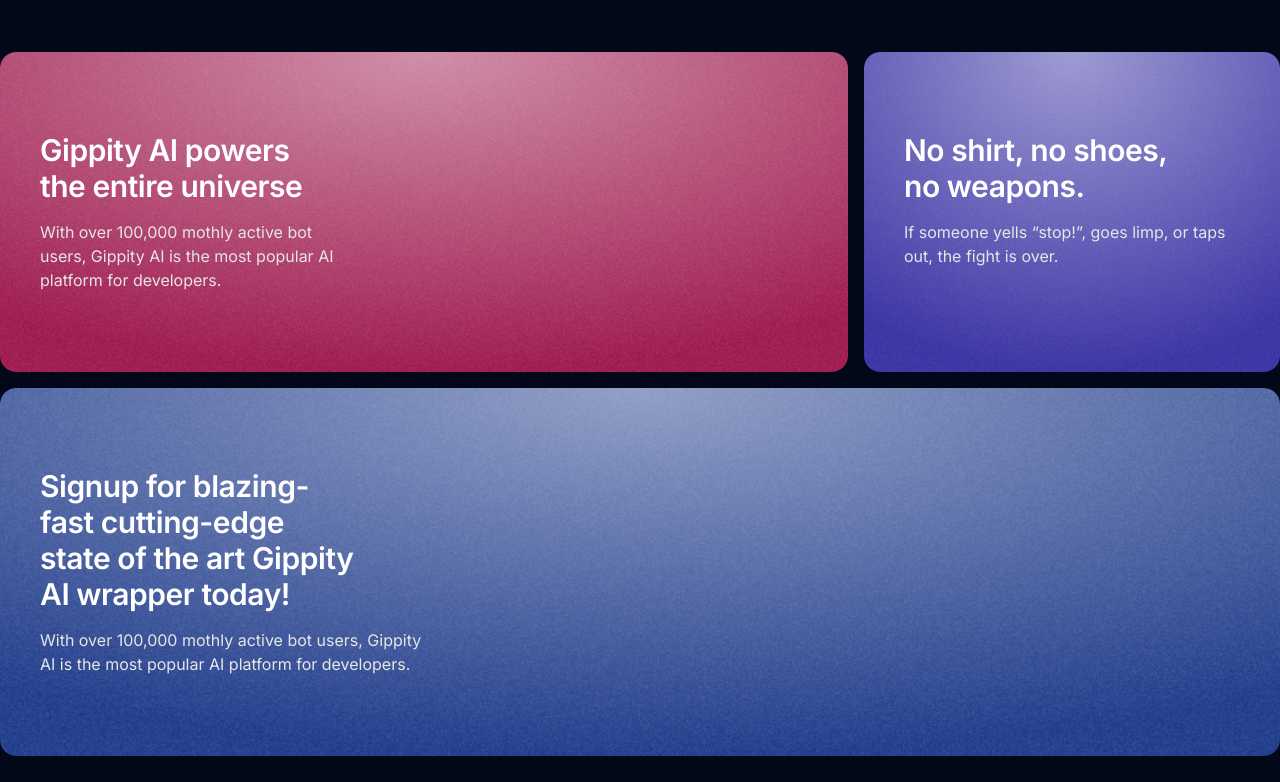
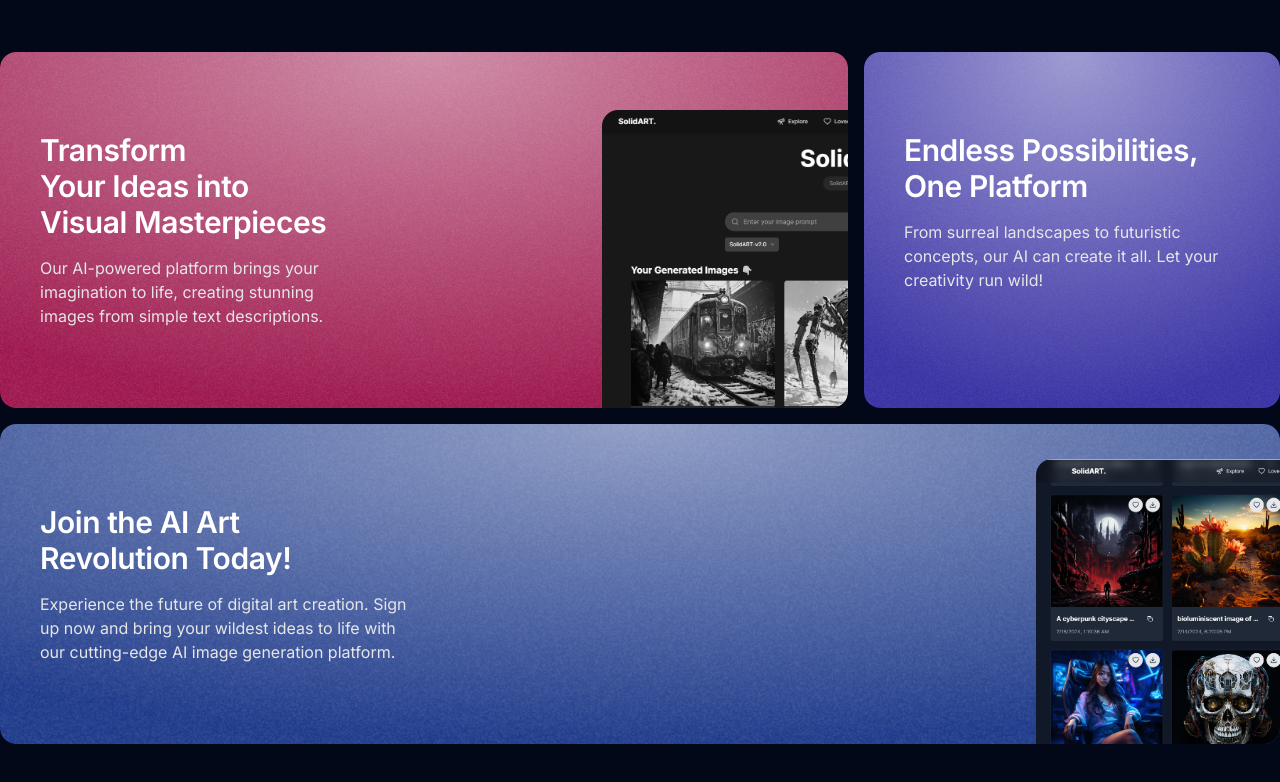
Before and after one commit to MrAlaminH/SolidART, a Next.js app: page / in a window 1280 px wide. Shown: the part 558-1340 px from the top of the page. Built offline with nearby package versions, Linux system fonts and the light colour scheme; no server answers.

Commit message:
newFeatAdded

```diff
--- a/components/Feature.tsx
+++ b/components/Feature.tsx
@@ -12,47 +12,48 @@ export function Feature() {
       >
         <div className="max-w-xs">
           <h2 className="text-left text-balance text-base md:text-xl lg:text-3xl font-semibold tracking-[-0.015em] text-white">
-            Gippity AI powers the entire universe
+            Transform Your Ideas into Visual Masterpieces
           </h2>
           <p className="mt-4 text-left  text-base/6 text-neutral-200">
-            With over 100,000 mothly active bot users, Gippity AI is the most
-            popular AI platform for developers.
+            Our AI-powered platform brings your imagination to life, creating
+            stunning images from simple text descriptions.
           </p>
         </div>
-        {/* <Image
-          src="/linear.webp"
+        <Image
+          src="/liner1.png"
           width={500}
           height={500}
           alt="linear demo image"
-          className="absolute -right-4 lg:-right-[40%] grayscale filter -bottom-10 object-contain rounded-2xl"
-        /> */}
+          className="absolute -right-4 lg:-right-[30%] grayscale filter -bottom-10 object-contain rounded-2xl"
+        />
       </WobbleCard>
       <WobbleCard containerClassName="col-span-1 min-h-[300px]">
         <h2 className="max-w-80  text-left text-balance text-base md:text-xl lg:text-3xl font-semibold tracking-[-0.015em] text-white">
-          No shirt, no shoes, no weapons.
+          Endless Possibilities, One Platform
         </h2>
         <p className="mt-4 max-w-[26rem] text-left  text-base/6 text-neutral-200">
-          If someone yells “stop!”, goes limp, or taps out, the fight is over.
+          From surreal landscapes to futuristic concepts, our AI can create it
+          all. Let your creativity run wild!
         </p>
       </WobbleCard>
       <WobbleCard containerClassName="col-span-1 lg:col-span-3 bg-blue-900 min-h-[500px] lg:min-h-[600px] xl:min-h-[300px]">
         <div className="max-w-sm">
           <h2 className="max-w-sm md:max-w-lg  text-left text-balance text-base md:text-xl lg:text-3xl font-semibold tracking-[-0.015em] text-white">
-            Signup for blazing-fast cutting-edge state of the art Gippity AI
-            wrapper today!
+            Join the AI Art Revolution Today!
           </h2>
           <p className="mt-4 max-w-[26rem] text-left  text-base/6 text-neutral-200">
-            With over 100,000 mothly active bot users, Gippity AI is the most
-            popular AI platform for developers.
+            Experience the future of digital art creation. Sign up now and bring
+            your wildest ideas to life with our cutting-edge AI image generation
+            platform.
           </p>
         </div>
-        {/* <Image
-          src="/linear.webp"
+        <Image
+          src="/liner.png"
           width={500}
           height={500}
           alt="linear demo image"
           className="absolute -right-10 md:-right-[40%] lg:-right-[20%] -bottom-10 object-contain rounded-2xl"
-        /> */}
+        />
       </WobbleCard>
     </div>
   );
```
Also changed, not shown: public/liner.png (added), public/liner1.png (added).
